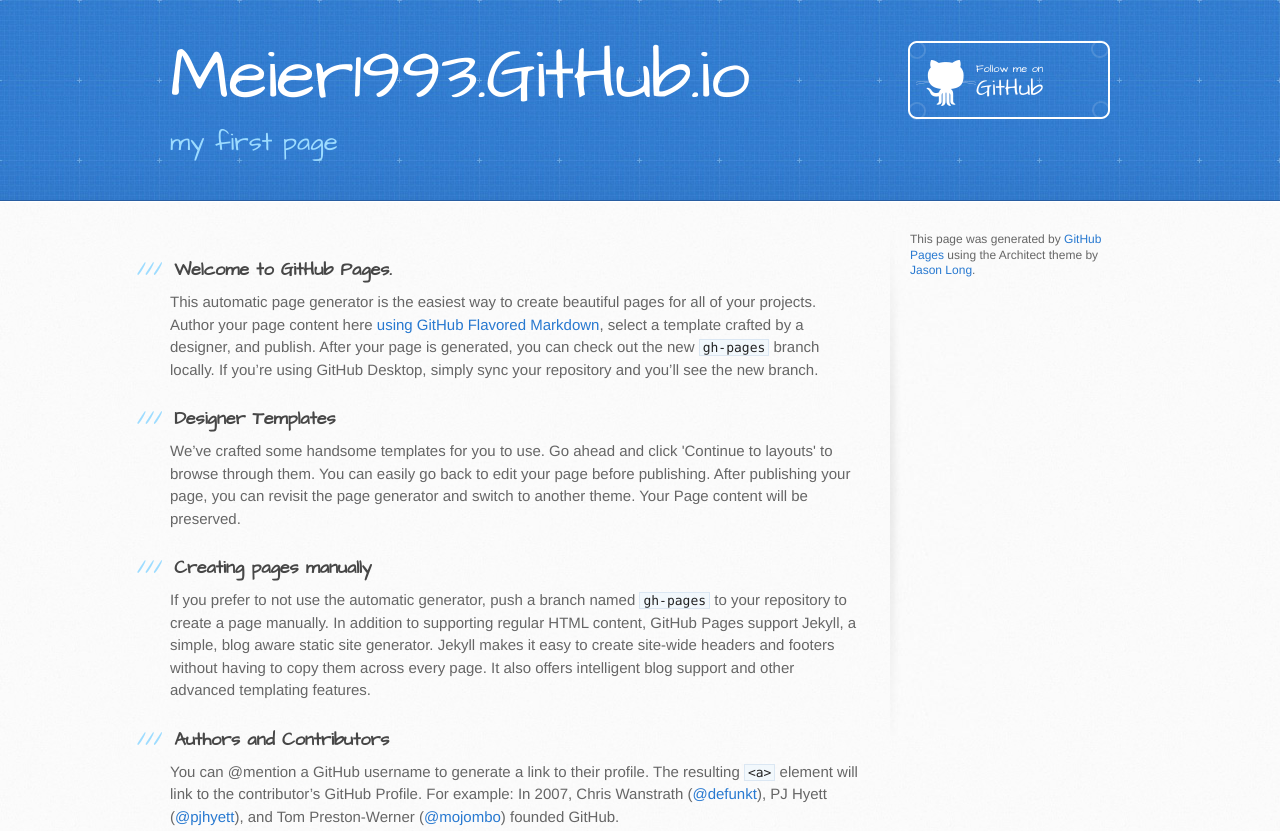
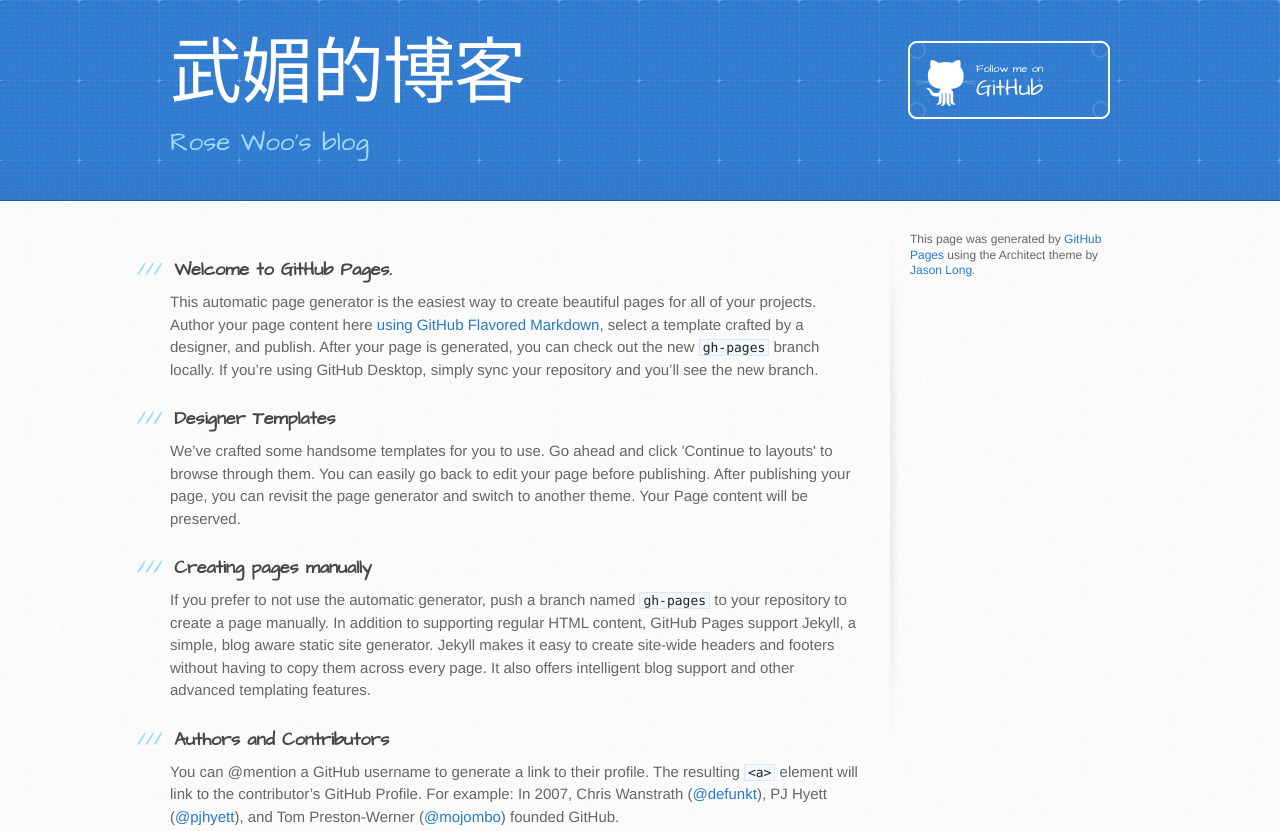
Before and after one commit to meier1993/myblog, a plain HTML site: page index.html in a window 1280 px wide. Shown: the top 831 px of the page. Drawn offline with Linux system fonts and the light colour scheme.

Commit message:
Update index.html

```diff
--- a/index.html
+++ b/index.html
@@ -19,8 +19,8 @@
   <body>
     <header>
       <div class="inner">
-        <h1>Meier1993.GitHub.io</h1>
-        <h2>my first page</h2>
+        <h1>武媚的博客</h1>
+        <h2>Rose Woo's blog</h2>
         <a href="https://github.com/meier1993" class="button"><small>Follow me on</small> GitHub</a>
       </div>
     </header>
```
